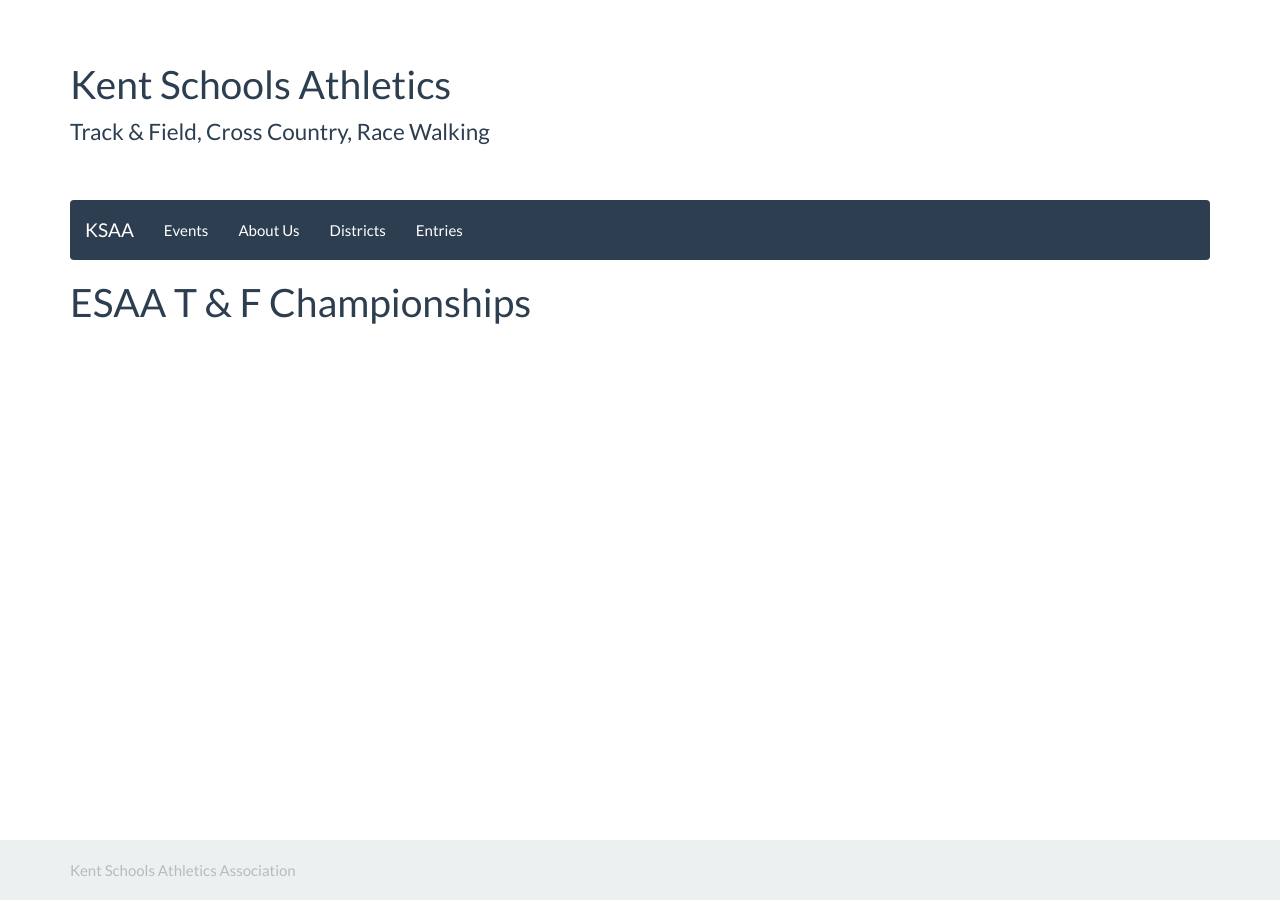
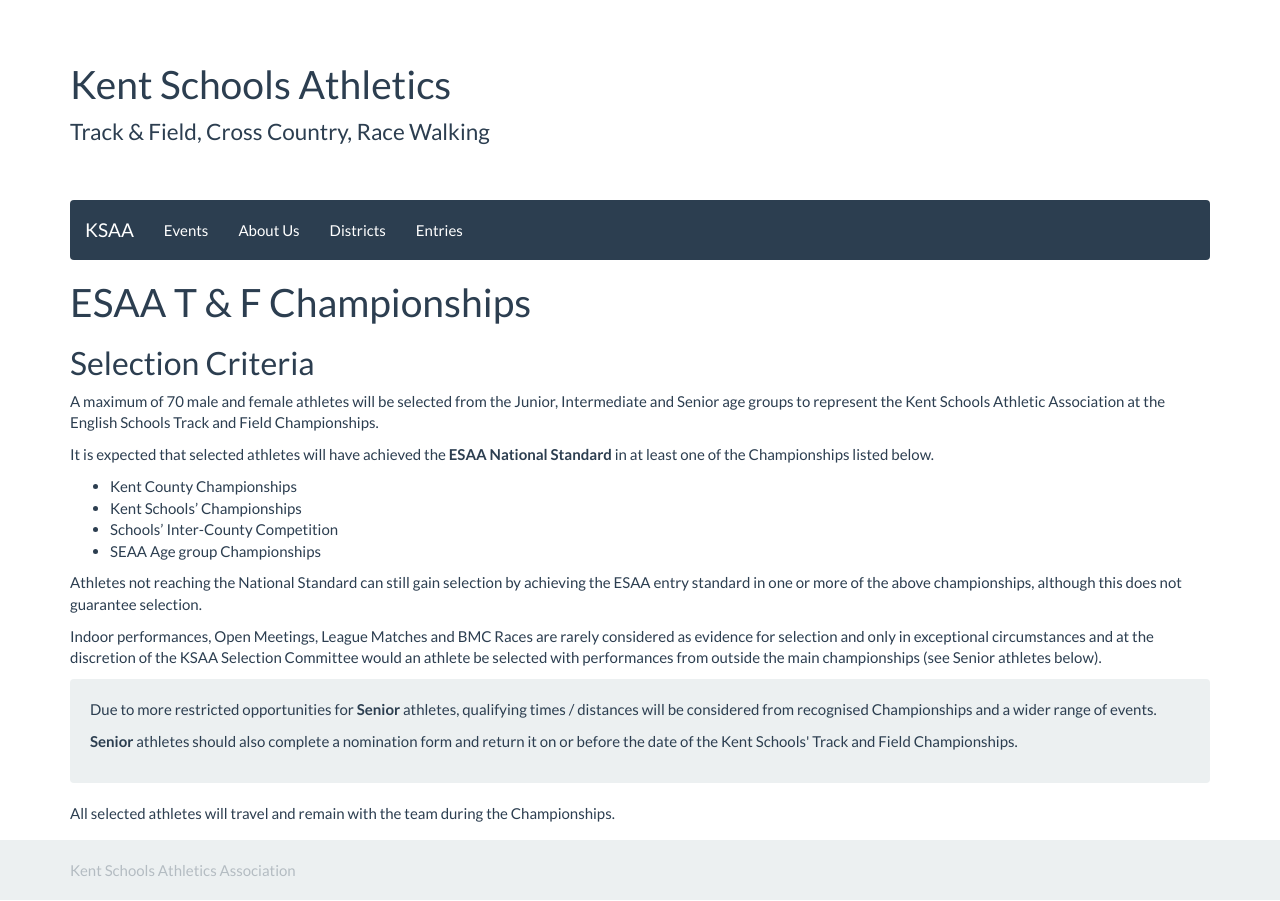
Before and after one commit to chrisnewark/chrisnewark.github.io, a Jekyll site: the page built from _events/21-22/2022-07-08-esaa-t-and-f-championships.md, in a window 1280 px wide. Built offline with Jekyll 4.4.1, drawn with Linux system fonts in a browser that asks for light colours; nearby versions of some CDN libraries.

Commit message:
Added selection criteria

```diff
--- a/_events/21-22/2022-07-08-esaa-t-and-f-championships.md
+++ b/_events/21-22/2022-07-08-esaa-t-and-f-championships.md
@@ -5,3 +5,29 @@
 dateOverride: 08/09 July 2022
 location: Manchester
 ---
+
+## Selection Criteria
+
+A maximum of 70 male and female athletes will be selected from the Junior, Intermediate and Senior age groups to represent the Kent Schools Athletic Association at the English Schools Track and Field Championships.
+
+It is expected that selected athletes will have achieved the **ESAA National Standard** in at least one of the Championships listed below.
+
+- Kent County Championships
+- Kent Schools' Championships
+- Schools' Inter-County Competition
+- SEAA Age group Championships
+
+Athletes not reaching the National Standard can still gain selection by achieving the ESAA entry standard in one or more of the above championships, although this does not guarantee selection.
+
+Indoor performances, Open Meetings, League Matches and BMC Races are rarely considered as evidence for selection and only in exceptional circumstances and at the discretion of the KSAA Selection Committee would an athlete be selected with performances from outside the main championships (see Senior athletes below).
+
+<div class="well">
+    <p>
+        Due to more restricted opportunities for <strong>Senior</strong> athletes, qualifying times / distances will be considered from recognised Championships and a wider range of events.
+    </p>
+    <p>
+        <strong>Senior</strong> athletes should also complete a nomination form and return it on or before the date of the Kent Schools' Track and Field Championships.
+    </p>
+</div>
+
+All selected athletes will travel and remain with the team during the Championships.
```
